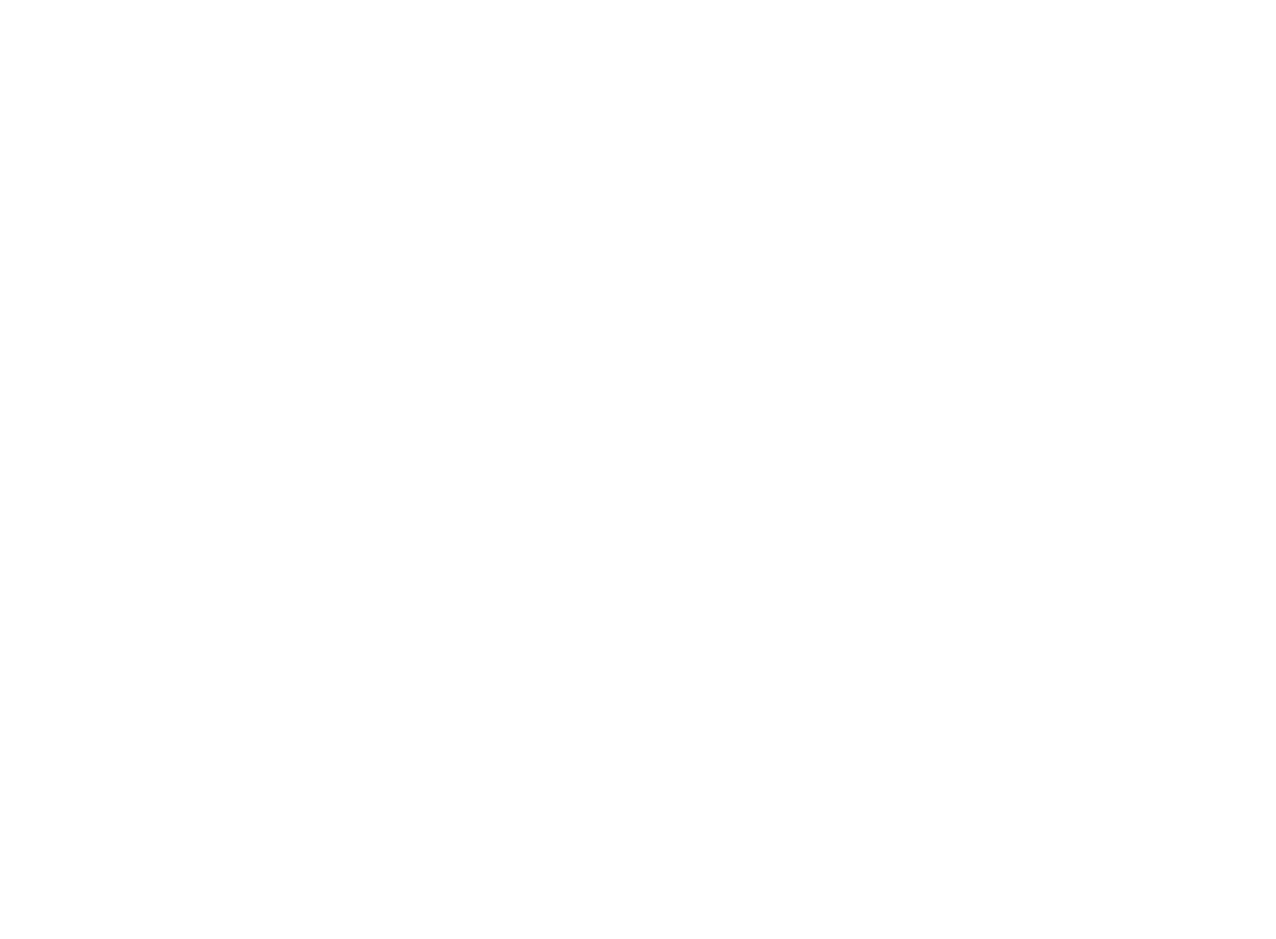
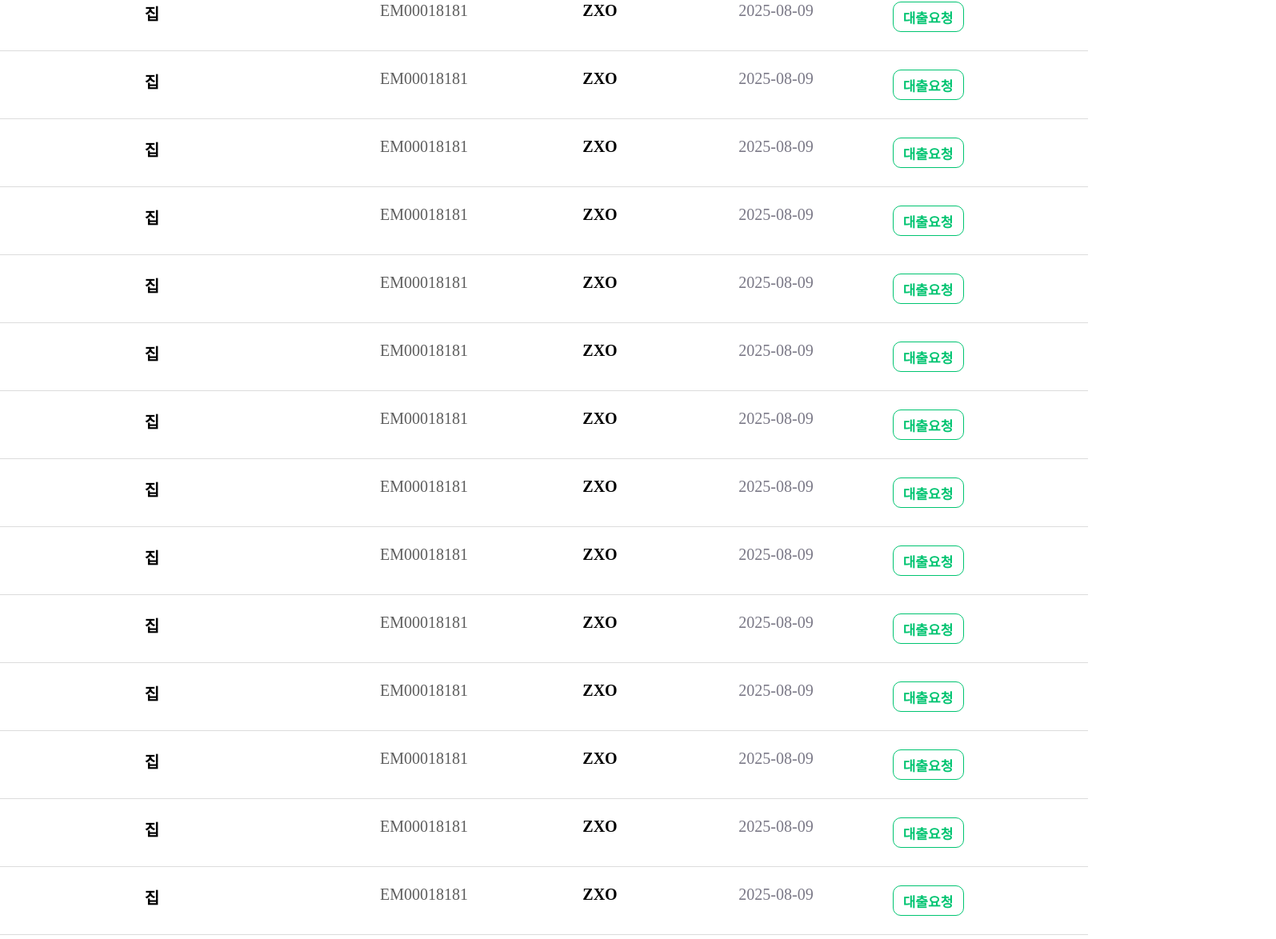
Before and after one commit to plain-bookshelf/bookShelf-FE, a React (Vite) app: page /allow in a window 1280 px wide. Before the commit this address had no page. Shown: the part 361-1535 px from the top of the page at 80% size, 1595 px wide, since content can reach past the window. Before the commit the page ends 800 px from the top, so only its background shows below. Built offline with nearby package versions, Linux system fonts and the light colour scheme.

Commit message:
기능 추가
-책 대여 허락 페이지 추가
-페이지 네이션 추가(추후 변경 될 수도 있음)
--챗봇 스타일 수정

```diff
--- a/package.json
+++ b/package.json
@@ -11,10 +11,12 @@
   },
   "dependencies": {
     "@tanstack/react-query": "^5.90.2",
+    "@types/react-js-pagination": "^3.0.7",
     "ngx-ldrs": "^17.1.0",
     "react": "^19.1.1",
     "react-dom": "^19.1.1",
     "react-easy-crop": "^5.5.3",
+    "react-paginate": "^8.3.0",
     "react-router-dom": "^7.9.1",
     "styled-components": "^6.1.19"
   },
--- /dev/null
+++ b/src/components/borrowMange/borrowManage.tsx
@@ -0,0 +1,28 @@
+import * as S from "./style"
+import type { BorrowAllow } from "../../types/Manage";
+
+export function CategoryBox() {
+  const category = [{title: "책 제목", width: 400}, {title: "등록번호", width: 200}, {title: "유저 이름", width: 160}, {title: "요청날짜", width: 200}, {title: "대출승인", width: 100}] as const;
+
+  return(
+    <S.ManageCategoryContainer>
+      {category.map((e) => (
+        <S.Category width={e.width}>{e.title}</S.Category>
+      ))}
+    </S.ManageCategoryContainer>
+  )
+}
+
+export function InfoBox(info: BorrowAllow) {
+  return(
+    <S.BorrowInfpContainer>
+      <S.Info color="black" weight={600} width={400}>{info.title}</S.Info>
+      <S.Info color="#5D5D5D" weight={500} width={200}>{info.registerNumber}</S.Info>
+      <S.Info color="black" weight={600} width={160}>{info.userName}</S.Info>
+      <S.Info color="#7A7886" weight={500} width={200}>{info.requestDate}</S.Info>
+      <S.AllowButtonBox>
+        <S.AllowButton>대출요청</S.AllowButton>
+      </S.AllowButtonBox>
+    </S.BorrowInfpContainer>
+  )
+}
--- /dev/null
+++ b/src/components/borrowMange/style.ts
@@ -0,0 +1,61 @@
+import styled from "styled-components";
+
+export const ManageCategoryContainer = styled.div`
+  box-sizing: border-box;
+  width: 1440px;
+  padding: 23px 70px;
+  display: flex;
+  gap: 40px;
+  border: 1px solid #E7E7E7;
+  box-shadow: 0 0 5px 0 rgba(0, 0, 0, 0.25);
+  border-radius: 10px;
+`
+
+export const Category = styled.span<Width>`
+  text-align: center;
+  font-size: 20px;
+  font-weight: 500;
+  color: #7A7886;
+  width: ${({ width }) => width}px;
+`
+
+export const BorrowInfpContainer = styled.div`
+  box-sizing: border-box;
+  width: 1440px;
+  padding: 23px 70px;
+  display: flex;
+  gap: 40px;
+  border-bottom: 1px solid #DCDCDC;
+`
+
+export const Info = styled(Category)<Text>`
+  color: ${({ color }) => color};
+  font-weight: ${({ weight }) => weight};
+`
+
+export const AllowButtonBox = styled.div`
+  width: 100px;
+  display: flex;
+  justify-content: center;
+`
+
+export const AllowButton = styled.button`
+  width: 89px;
+  height: 38px;
+  font-size: 17px;
+  font-weight: 600;
+  color: #00C471;
+  border: 1px solid #00C471;
+  border-radius: 10px;
+  background-color: #ffffff;
+  cursor: pointer;
+`
+
+type Width = {
+  width: 400 | 200 | 160 | 100;
+}
+
+type Text = {
+  weight: 600 | 500;
+  color: "black" | "#5D5D5D" | "#7A7886";
+}
--- a/src/components/chat/style.ts
+++ b/src/components/chat/style.ts
@@ -6,7 +6,7 @@
   justify-content: center;
   align-items: center;
   gap: 35px;
-  margin: 200px 0 35px 0;
+  margin: 170px 0 35px 0;
 `
 
 export const firstMessage = styled.span`
--- /dev/null
+++ b/src/components/contexts/ManagementContext.tsx
@@ -0,0 +1,27 @@
+import { createContext, useContext } from "react";
+import type { ReactNode } from "react";
+import type { BorrowAllow, ManagementContextType } from "../../types/Manage";
+
+export const ManagementContext = createContext<ManagementContextType>({manageData: [{title: "집", registerNumber: "EM00018181", userName: "ZXO", requestDate: "2025-08-09"},{title: "집", registerNumber: "EM00018181", userName: "ZXO", requestDate: "2025-08-09"},{title: "집", registerNumber: "EM00018181", userName: "ZXO", requestDate: "2025-08-09"},{title: "집", registerNumber: "EM00018181", userName: "ZXO", requestDate: "2025-08-09"},{title: "집", registerNumber: "EM00018181", userName: "ZXO", requestDate: "2025-08-09"},{title: "집", registerNumber: "EM00018181", userName: "ZXO", requestDate: "2025-08-09"},{title: "집", registerNumber: "EM00018181", userName: "ZXO", requestDate: "2025-08-09"},{title: "집", registerNumber: "EM00018181", userName: "ZXO", requestDate: "2025-08-09"},{title: "집", registerNumber: "EM00018181", userName: "ZXO", requestDate: "2025-08-09"},{title: "집", registerNumber: "EM00018181", userName: "ZXO", requestDate: "2025-08-09"},{title: "집", registerNumber: "EM00018181", userName: "ZXO", requestDate: "2025-08-09"},{title: "집", registerNumber: "EM00018181", userName: "ZXO", requestDate: "2025-08-09"},{title: "집", registerNumber: "EM00018181", userName: "ZXO", requestDate: "2025-08-09"},{title: "집", registerNumber: "EM00018181", userName: "ZXO", requestDate: "2025-08-09"},{title: "집", registerNumber: "EM00018181", userName: "ZXO", requestDate: "2025-08-09"} /*여기 임시 데이터 추가*/], setManageData: () => {}});
+
+/*{ children } 구조분해 할당 받고 { children: ReactNode } 구조분해 할당 받은 children이 ReactNode라고 명시 {} 로 둘다 감싼 건 둘다 객체임을 명시*/
+export const Provider = ({ children }: { children: ReactNode }) => {
+  const {manageData, setManageData} = useManage();
+
+  return(
+    <>
+      <ManagementContext value={{manageData, setManageData}}>{children}</ManagementContext>
+    </>
+  )
+}
+
+export const useManage = () => {
+  const {manageData, setManageData} = useContext(ManagementContext);
+
+  /*이거 뭐 책 대여 허락 처리 해야 해서 allowData 이런 식으로 하면 될듯*/
+  const editUser = (newData: BorrowAllow) => {
+    setManageData(newData);
+  }
+
+  return {manageData, setManageData, editUser}
+}
--- /dev/null
+++ b/src/components/pagination/PaginationBar.css
@@ -0,0 +1,24 @@
+.pagination {
+  display: flex;
+  justify-content: center;
+  list-style: none;
+  padding: 0;
+}
+
+.page-item {
+  margin: 0 5px;
+}
+
+.page-link {
+  color: #3d483b;
+  padding: 8px 12px;
+  border: 1px solid #ccc;
+  border-radius: 8px;
+  text-decoration: none;
+}
+
+.page-item.active .page-link {
+  background-color: #6d8a6e;
+  color: white;
+  border: none;
+}
--- /dev/null
+++ b/src/components/pagination/PaginationBar.tsx
@@ -0,0 +1,45 @@
+import { useContext, useEffect, useState } from "react";
+import ReactPaginate from "react-paginate";
+import { ManagementContext } from "../contexts/ManagementContext";
+import "./PaginationBar.css";
+
+export default function PaginationBar() {
+  const [currentPage, setCurrentPage] = useState(0);
+  const [pageCount, setPageCount] = useState(5); //처음 페이지 렌더링 할 때 총 데이터 개수나 페이지 개수 받아야 함
+  const {setManageData} = useContext(ManagementContext); //어제 데이터 렌더링은 페이지에서 map 돌릴 거니까 정보 받아와서 ContextApi로 수정만 해주면 될듯?
+
+  const fetchItem = async (page: number) => {
+    /*서버랑 통신해서 아이템 가져와야 함*/
+  }
+
+  useEffect(() => {
+    fetchItem(currentPage);
+  }, [currentPage]);
+
+  const handlePageClick = (event: any) => {
+    setCurrentPage(event.selected)
+  }
+
+  return(
+      <ReactPaginate
+        previousLabel={"‹"}
+        nextLabel={"›"}
+        breakLabel={"..."}
+        pageCount={pageCount}
+        marginPagesDisplayed={2}
+        pageRangeDisplayed={5}
+        onPageChange={handlePageClick}
+        containerClassName={"pagination"}
+        pageClassName={"page-item"}
+        pageLinkClassName={"page-link"}
+        previousClassName={"page-item"}
+        previousLinkClassName={"page-link"}
+        nextClassName={"page-item"}
+        nextLinkClassName={"page-link"}
+        breakClassName={"page-item"}
+        breakLinkClassName={"page-link"}
+        activeClassName={"active"}
+      />
+
+  )
+}
--- /dev/null
+++ b/src/pages/borrowAllow.tsx
@@ -0,0 +1,35 @@
+import { useContext, useState } from "react";
+import { CategoryBox, InfoBox } from "../components/borrowMange/borrowManage";
+import styled from "styled-components";
+import type { BorrowAllow } from "../types/Manage";
+import PaginationBar from "../components/pagination/PaginationBar";
+import { ManagementContext } from "../components/contexts/ManagementContext";
+
+export default function BorrowAllow() {
+  const {manageData, setManageData} = useContext(ManagementContext)
+
+  return(
+    <>
+      <Container>
+        <CategoryBox />
+        {manageData.map((e) => (
+          <InfoBox
+            title={e.title}
+            registerNumber={e.registerNumber}
+            userName={e.userName}
+            requestDate={e.requestDate}
+          />
+        ))}
+      </Container>
+      <PaginationBar />
+    </>
+  )
+}
+
+const Container = styled.div`
+  width: 100%;
+  margin-top: 80px;
+  display: flex;
+  flex-direction: column;
+  align-items: center;
+`
--- a/src/router.tsx
+++ b/src/router.tsx
@@ -4,6 +4,7 @@
 import RecommandList from "./pages/Recommand";
 import Layout from "./layouts/Layout";
 import ChatBot from "./pages/chatBot";
+import BorrowAllow from "./pages/borrowAllow";
 
 export default function Router() {
   return (
@@ -14,6 +15,7 @@
           <Route path="/my" element={<My />} />
           <Route path="recommand" element={<RecommandList />} />
           <Route path="chat" element={<ChatBot />} />
+          <Route path="allow" element={<BorrowAllow />} />
         </Route>
       </Routes>
     </BrowserRouter>
--- /dev/null
+++ b/src/types/Manage.ts
@@ -0,0 +1,11 @@
+export type  BorrowAllow = {
+  title: string;
+  registerNumber: string;
+  userName: string;
+  requestDate: string;
+}
+
+export type ManagementContextType = {
+  manageData: BorrowAllow[];
+  setManageData: (manageData: BorrowAllow) => void
+}
```
Also changed, not shown: 1 other file (tests, documents, lock files or other folders).
